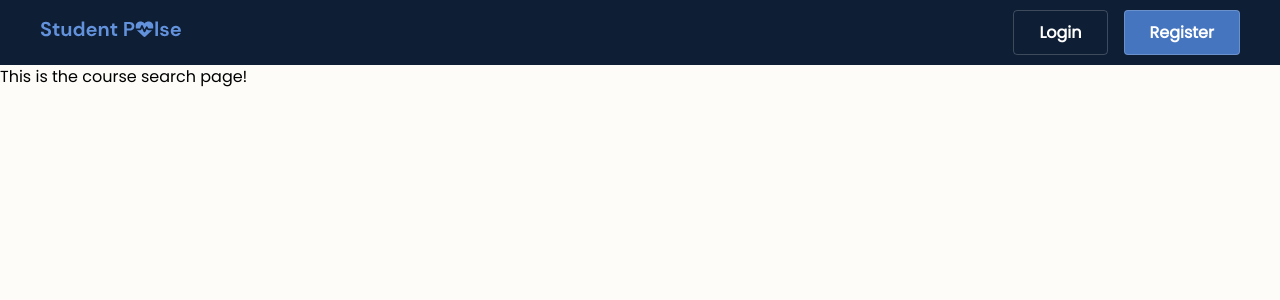
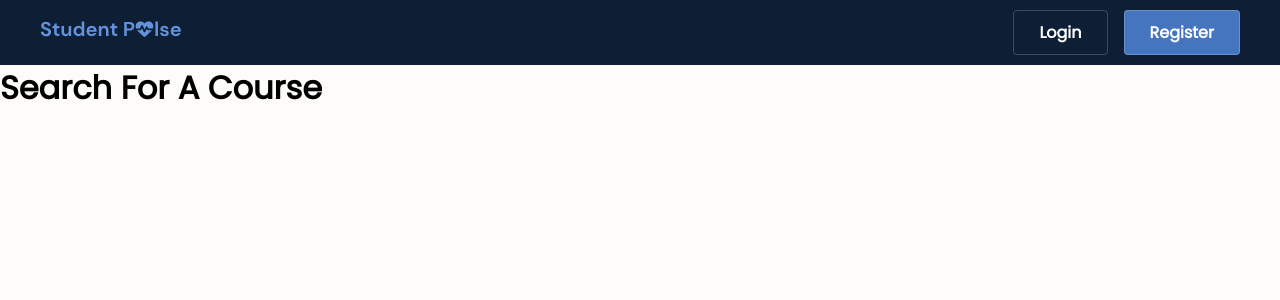
Before and after one commit to NolanAHinshaw/CS4350-Group-10, a React (Create React App) app in the folder studentpulse-ui/: page /search-courses in a window 1280 px wide. Shown: the top 300 px of the page. Built offline with nearby package versions, Linux system fonts and the light colour scheme.

Commit message:
Created default nav bar for when a user is not logged in. TO DO: Implement functionality for registration and login

```diff
--- a/studentpulse-ui/src/Components/DefaultNavBar/DefaultNavBar.jsx
+++ b/studentpulse-ui/src/Components/DefaultNavBar/DefaultNavBar.jsx
@@ -2,9 +2,9 @@
 import styles from './DefaultNavBar.module.css';
 import { Link } from 'react-router-dom';
 import PulseLogo from '../../Images/StudentPulseLogo.svg';
-import SearchIcon from '../../Images/search-icon.svg';
-import ProfileIcon from '../../Images/profile-icon.svg';
-import CalendarIcon from '../../Images/calendar-icon-W.svg';
+//import SearchIcon from '../../Images/search-icon.svg';
+//import ProfileIcon from '../../Images/profile-icon.svg';
+//import CalendarIcon from '../../Images/calendar-icon-W.svg';
 
 
 // MAIN NAV-BAR FUNCTION -------------------------------------------------------------------------------------------------
--- a/studentpulse-ui/src/Pages/Course Search Page/CourseSearchPage.jsx
+++ b/studentpulse-ui/src/Pages/Course Search Page/CourseSearchPage.jsx
@@ -8,7 +8,7 @@ function CourseSearchPage(){
 
     return(
         <div className={styles['course-search-page']}>
-            This is the course search page!
+            <h1>Search For A Course</h1>
         </div>
     );
 }
--- a/studentpulse-ui/src/Services/constants.js
+++ b/studentpulse-ui/src/Services/constants.js
@@ -1,5 +1,5 @@
 const PRODUCTION_API_BASE_URL = ""; //For future reference, url for frontend website when hosted
-const DEVELOPMENT_API_BASE_URL = "http://localhost:3001"; //Change to whatever the backend port is
+const DEVELOPMENT_API_BASE_URL = "http://localhost:3307"; //Change to whatever the backend port is
 const API_BASE_URL= DEVELOPMENT_API_BASE_URL;
 
 export default API_BASE_URL
```
Also changed, not shown: studentpulse-ui/src/Images/sad-face-icon.svg (added), 1 other file (tests, documents, lock files or other folders).
